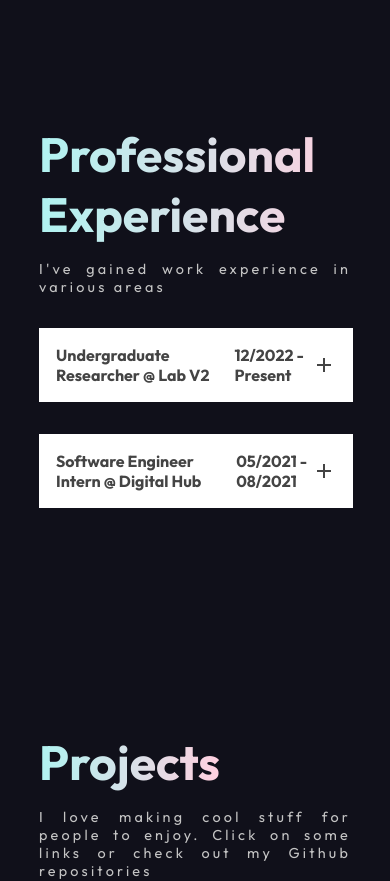
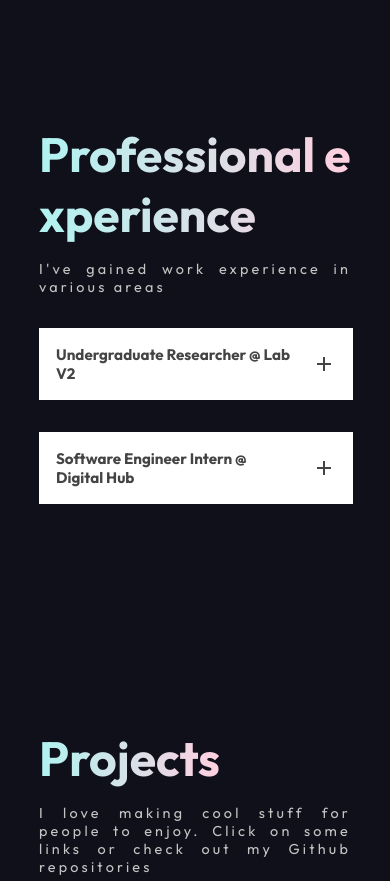
Before and after one commit to hwelsters/portfolio, a React (Create React App) app: page / in a window 390 px wide. Shown: the part 1420-2301 px from the top of the page. Built offline with nearby package versions, Linux system fonts and the light colour scheme.

Commit message:
:sparkles: all that for a drop of blood

```diff
--- a/src/data/experience.ts
+++ b/src/data/experience.ts
@@ -1,4 +1,4 @@
-type ExperienceParams = { id: string; title: string; image: string; description: string; date: string };
+type ExperienceParams = { id: string; title: string; image: string; description: string;};
 
 const experience: Array<ExperienceParams> = [
   {
@@ -6,7 +6,6 @@ const experience: Array<ExperienceParams> = [
     title: "Undergraduate Researcher @ Lab V2",
     image: "",
     description: "• Assisted Professor Shakarian in analyzing ChatGPT’s success rate in answering algebraic problems with Pandas and Python.",
-    date: "12/2022 - Present",
   },
   {
     id: "digital_hub",
@@ -16,7 +15,6 @@ const experience: Array<ExperienceParams> = [
     • Developed a RESTful API to store car plate images and metadata with various AWS Services (EC2, S3, and RDS) and technologies (MySQL, Node.JS, and Express.JS) which processed 100+ cars per day in each shopping mall.
     • Abided by Test-Driven Development principles and led daily scrums with PMs, designers, and senior/staff engineers to finalize product requirements.
     `,
-    date: "05/2021 - 08/2021",
   },
 ];
 
--- a/src/index.css
+++ b/src/index.css
@@ -28,6 +28,14 @@ body {
   font-size: 3rem;
   font-family: "Outfit", sans-serif;
   font-weight: bold;
+
+  hyphens: manual;
+}
+
+@media only screen and (max-width: 400px) {
+  .title {
+    word-break: break-all;
+  }
 }
 
 .description {
--- a/src/pages/Home/components/Experiences/Experience.tsx
+++ b/src/pages/Home/components/Experiences/Experience.tsx
@@ -16,11 +16,11 @@ export default function Experience() {
 
   return (
     <Block>
-      <span className="title">Professional Experience</span>
+      <span className="title">Professional experience</span>
       <span className="description">I've gained work experience in various areas</span>
       <span></span>
       {experience.map((element, index) => {
-        return <JobExperience title={element.title} description={element.description} date={element.date} gradient={""}/>;
+        return <JobExperience title={element.title} description={element.description} gradient={""}/>;
       })}
     </Block>
   );
--- a/src/pages/Home/components/Experiences/components/JobExperience/JobExperience.module.css
+++ b/src/pages/Home/components/Experiences/components/JobExperience/JobExperience.module.css
@@ -67,6 +67,18 @@
 .top {
   display: flex;
   justify-content: space-between;
+  gap: 1rem;
+}
+
+@media only screen and (max-width: 600px)
+{
+  .top {
+    font-size: 0.95rem;
+  }
+}
+
+.top > span {
+  overflow-x: ellipsis;
 }
 
 .left {
--- a/src/pages/Home/components/Experiences/components/JobExperience/JobExperience.tsx
+++ b/src/pages/Home/components/Experiences/components/JobExperience/JobExperience.tsx
@@ -4,7 +4,7 @@ import AddIcon from "@mui/icons-material/Add";
 
 import styles from "./JobExperience.module.css";
 
-export default function JobExperience({ title, description, date, gradient }: { title: string; description: string; date: string; gradient:string }) {
+export default function JobExperience({ title, description, gradient }: { title: string; description: string; gradient: string }) {
   const [isActive, setIsActive] = useState<boolean>(false);
   return (
     <>
@@ -12,7 +12,6 @@ export default function JobExperience({ title, description, date, gradient }: {
         <span className={styles.top}>
           <span>{title}</span>
           <span className={styles.left}>
-            {date}
             <AddIcon />
           </span>
         </span>
```
